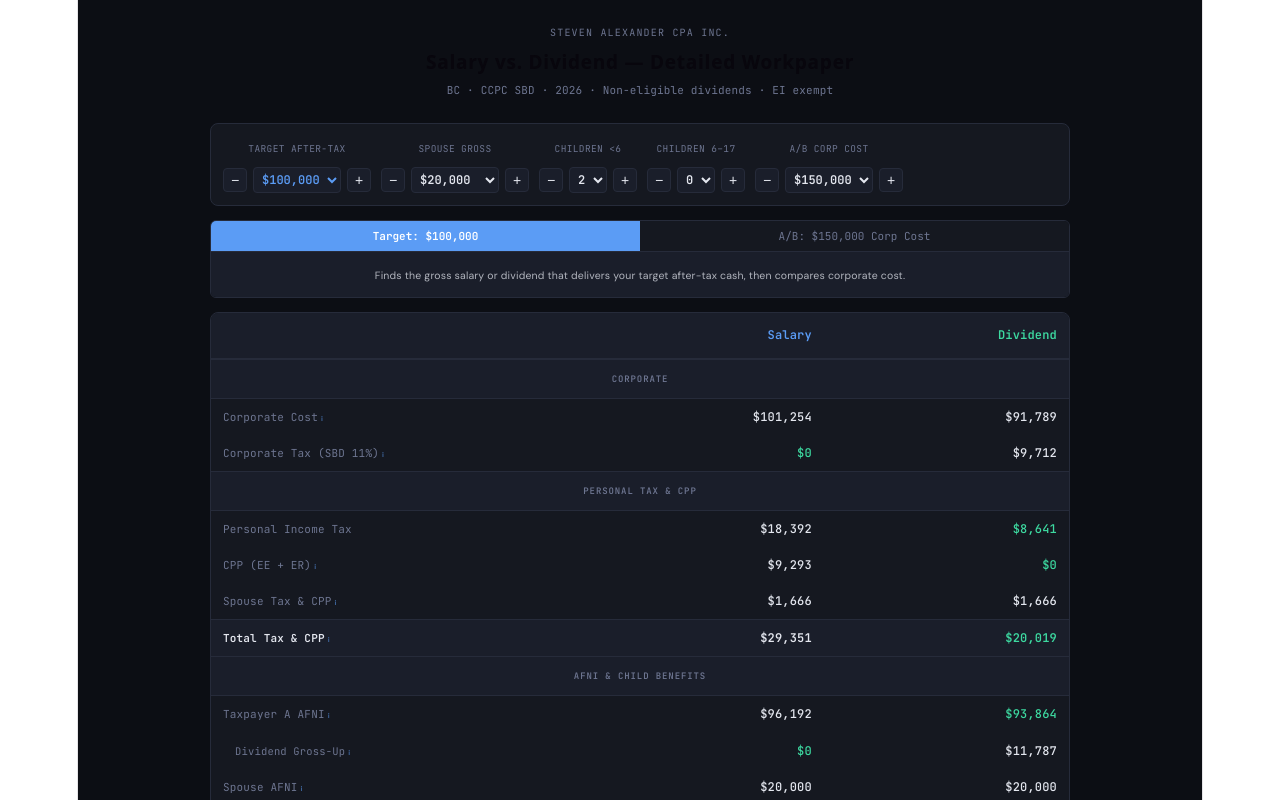
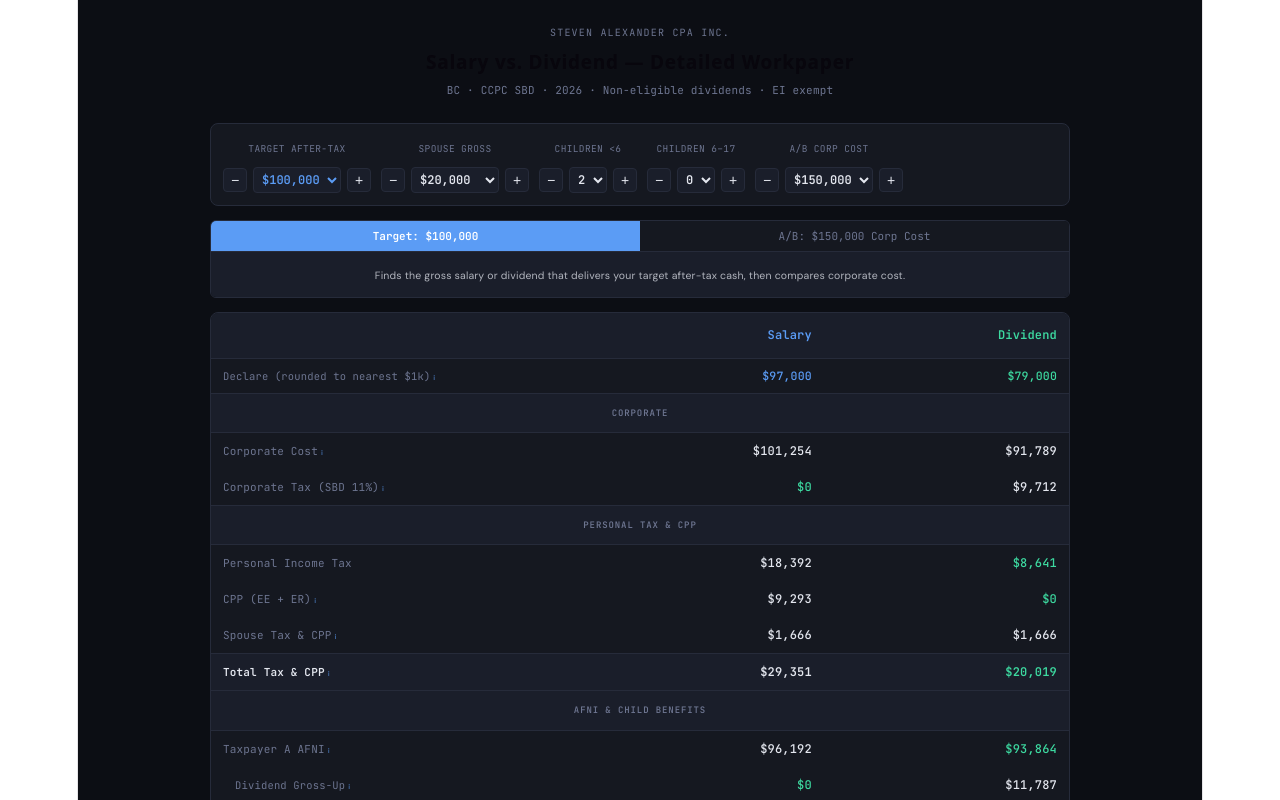
Before and after one commit to stevenalexandercpa/salary-dividends-ccboptimizer, a React (Vite) app: page / in a window 1280 px wide. Shown: the top 800 px of the page. Built offline with nearby package versions, Linux system fonts and the light colour scheme.

Commit message:
Styel: add amount to declare line and update break-even tooltip

```diff
--- a/src/App.jsx
+++ b/src/App.jsx
@@ -766,7 +766,10 @@ export default function App() {
     );
   };
 
+  const R1K = v => v !== null && v !== undefined ? Math.round(v / 1000) * 1000 : null;
   const rows = [
+    // ── Declaration info ───────────────────────────────────
+    { l: "Declare (rounded to nearest $1k)", tip: "Gross salary before employer CPP, or non-eligible dividend — rounded to the nearest $1,000 for practical filing.", s: sal ? R1K(sal.corpCost - sal.cppEr) : null, d: div ? R1K(div.dividendPaid) : null, info: true },
     // ── Corporate ──────────────────────────────────────────
     { hdr: "Corporate" },
     { l: "Corporate Cost", tip: "Total cash leaving the corporation — gross salary + employer CPP for salary; gross dividend for dividends.", s: sal?.corpCost, d: div?.corpCost },
@@ -899,6 +902,16 @@ export default function App() {
                 <div style={{ padding: "6px 12px", fontSize: 9, fontFamily: V.mono, color: V.muted, textTransform: "uppercase", letterSpacing: "0.1em", fontWeight: 600, gridColumn: "1 / -1" }}>{r.hdr}</div>
               </div>
             );
+            if (r.info) return (
+              <div key={i} style={{ display: "grid", gridTemplateColumns: "1.5fr 1fr 1fr", background: "transparent" }}>
+                <div style={{ padding: "4px 12px", display: "flex", alignItems: "baseline", gap: 3 }}>
+                  <span title={r.tip || undefined} style={{ fontSize: 10.5, fontFamily: V.mono, color: V.muted, fontStyle: "italic" }}>{r.l}</span>
+                  {r.tip && <sup style={{ fontSize: 7, fontWeight: 700, color: V.accent, opacity: 0.6, lineHeight: 1, userSelect: "none" }}>i</sup>}
+                </div>
+                <div style={{ padding: "4px 12px", textAlign: "right", fontSize: 11.5, fontFamily: V.mono, fontWeight: 500, fontStyle: "italic", color: r.s == null ? V.muted : V.accent }}>{r.s == null ? "—" : F(r.s)}</div>
+                <div style={{ padding: "4px 12px", textAlign: "right", fontSize: 11.5, fontFamily: V.mono, fontWeight: 500, fontStyle: "italic", color: r.d == null ? V.muted : V.accent2 }}>{r.d == null ? "—" : F(r.d)}</div>
+              </div>
+            );
             let sC = V.fg, dC = V.fg;
             if (r.hi && r.s != null && r.d != null) { if (r.s > r.d + 1) sC = V.accent2; else if (r.d > r.s + 1) dC = V.accent2; }
             if (r.lo && r.s != null && r.d != null) { if (r.s < r.d - 1) sC = V.accent2; else if (r.d < r.s - 1) dC = V.accent2; }
@@ -941,7 +954,7 @@ export default function App() {
           }
           const showSavings = !bothNull;
           const savingsVal = inTarget
-            ? (sNull || dNull ? "—" : F(Math.abs(tRes.sN - tRes.dN)))
+            ? (sNull || dNull ? "—" : F(Math.abs((tRes.sal?.corpCost ?? 0) - (tRes.div?.corpCost ?? 0))))
             : F(Math.abs(sal.totalTax - div.totalTax));
           const showAfniDelta = !inTarget || (!sNull && !dNull);
           return (
@@ -963,10 +976,10 @@ export default function App() {
                   </div>
                 );
                 const savingsTip = inTarget
-                  ? (sNull || dNull ? undefined : `Salary requires ${F(tRes.sN)} corp cost to hit ${F(target)} after-tax. Dividend requires ${F(tRes.dN)}. Difference: ${F(Math.abs(tRes.sN - tRes.dN))}.`)
+                  ? (sNull || dNull ? undefined : `Salary requires ${F(tRes.sal?.corpCost)} corp cost (gross salary + ER CPP) to hit ${F(target)} after-tax. Dividend requires ${F(tRes.div?.corpCost)}. Difference: ${F(Math.abs((tRes.sal?.corpCost ?? 0) - (tRes.div?.corpCost ?? 0)))}.`)
                   : `At ${F(abCorp)} corp cost — salary total tax & CPP: ${F(sal?.totalTax)}, dividend: ${F(div?.totalTax)}. Difference: ${F(Math.abs((sal?.totalTax ?? 0) - (div?.totalTax ?? 0)))}.`;
                 const beTip = be !== null
-                  ? `At ${F(be)} corporate cost, salary and dividend produce identical family after-tax cash. ${recIsSalary ? "Below this point dividend is preferred; above it salary wins." : "Below this point salary is preferred; above it dividend wins."}`
+                  ? `At ${F(be)} corporate cost, salary and dividend produce identical family after-tax cash. Below this point dividend is preferred; above it salary wins.`
                   : "No break-even found in the $40k–$500k range — one strategy dominates across all modelled corporate costs.";
                 return (
                   <div style={{ display: "flex", flexWrap: "nowrap", flex: 1, minWidth: 0 }}>
```
